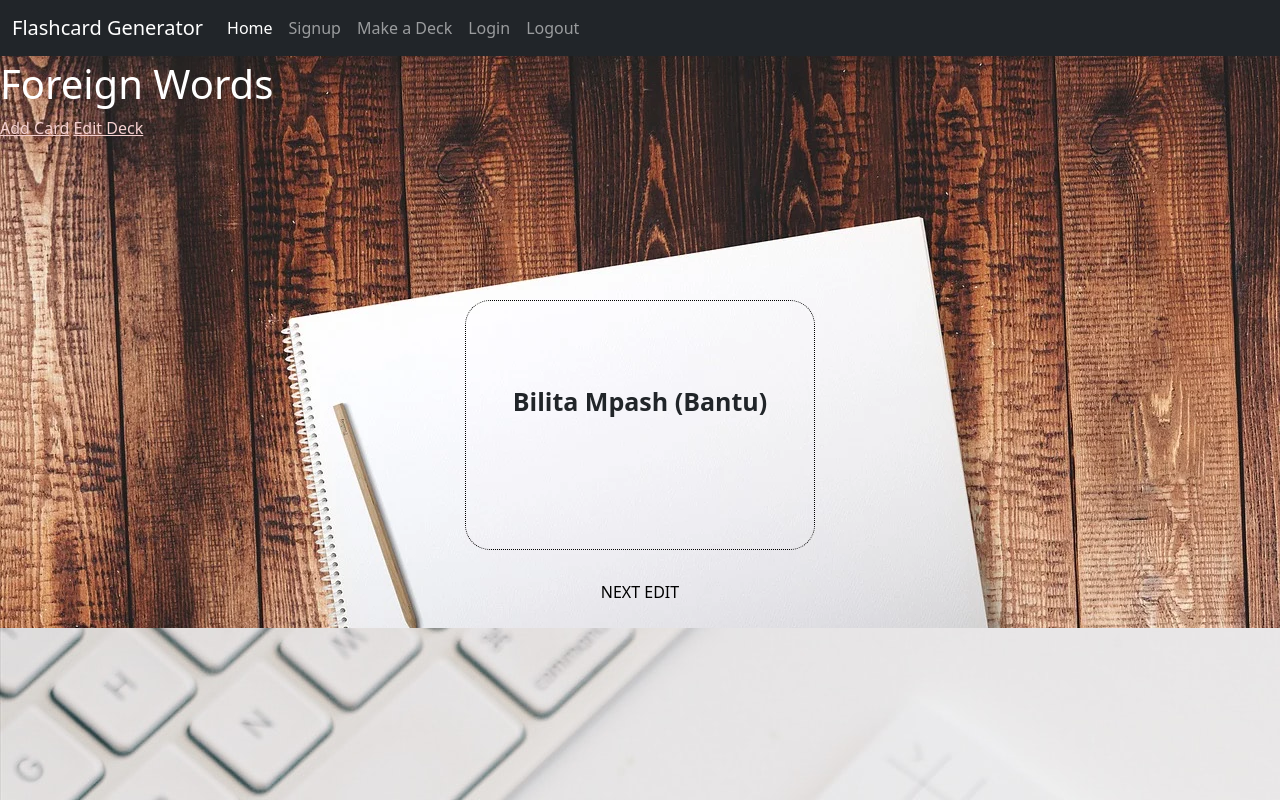
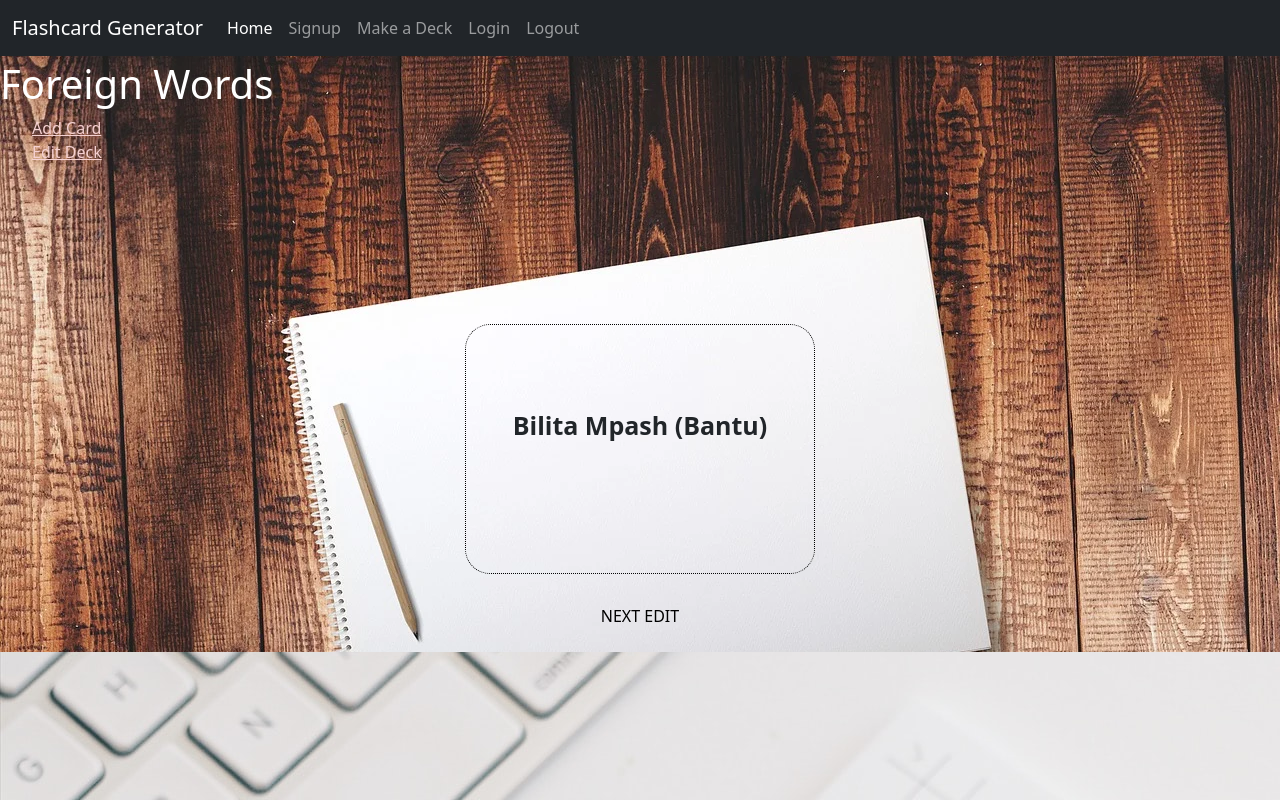
Before and after one commit to momentum-team-6/django-multiple-choice-jesseyproctor, a Django app: page /decks/view/1 in a window 1280 px wide. Run offline with Django 3.2, Linux system fonts and the light colour scheme; data comes from the database, SQL or seed files in the repository.

Commit message:
more styling

```diff
--- a/flashcards/cards/static/css/style.css
+++ b/flashcards/cards/static/css/style.css
@@ -67,6 +67,10 @@ body {
     padding-top: 10px;
 }
 
+#links {
+    list-style-type: none;
+}
+
 .links {
     color: rgb(245, 209, 209);
 }
--- a/flashcards/cards/templates/view_deck.html
+++ b/flashcards/cards/templates/view_deck.html
@@ -7,10 +7,14 @@
         <h1>{{deck_obj}}</h1>
     </div>
 
-    <div>
-        <a class="links" href="{% url 'make_card' deck_obj.pk %}">Add Card</a>
-        <a class="links" href="{% url 'edit_deck' deck_obj.pk %}">Edit Deck</a>
-    </div>
+    <ul id="links">
+        <li>
+            <a class="links" href="{% url 'make_card' deck_obj.pk %}">Add Card</a>
+        </li>
+        <li>
+            <a class="links" href="{% url 'edit_deck' deck_obj.pk %}">Edit Deck</a>
+        </li>
+    </ul>
 
     <div class="flashcard">
         <div class="card-front text">
```
Also changed, not shown: flashcards/db.sqlite3.
